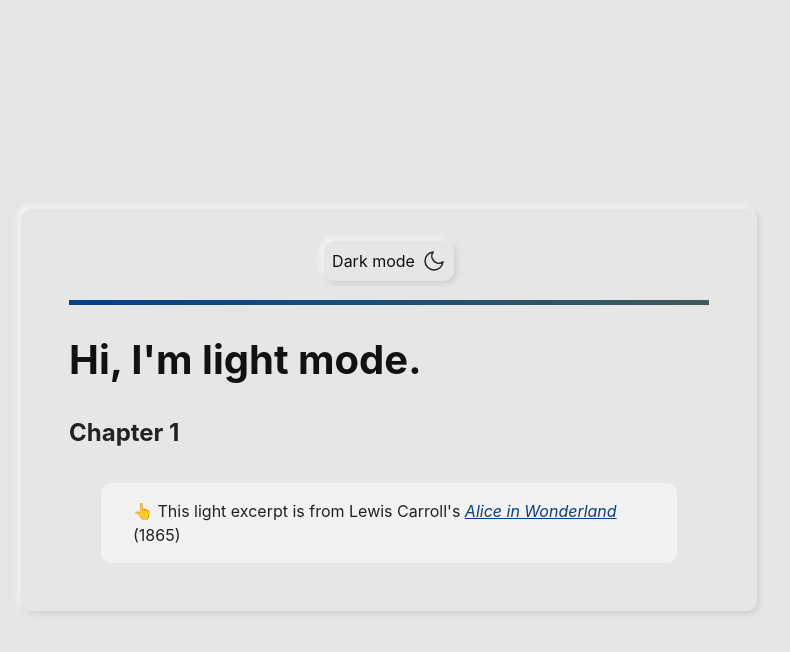
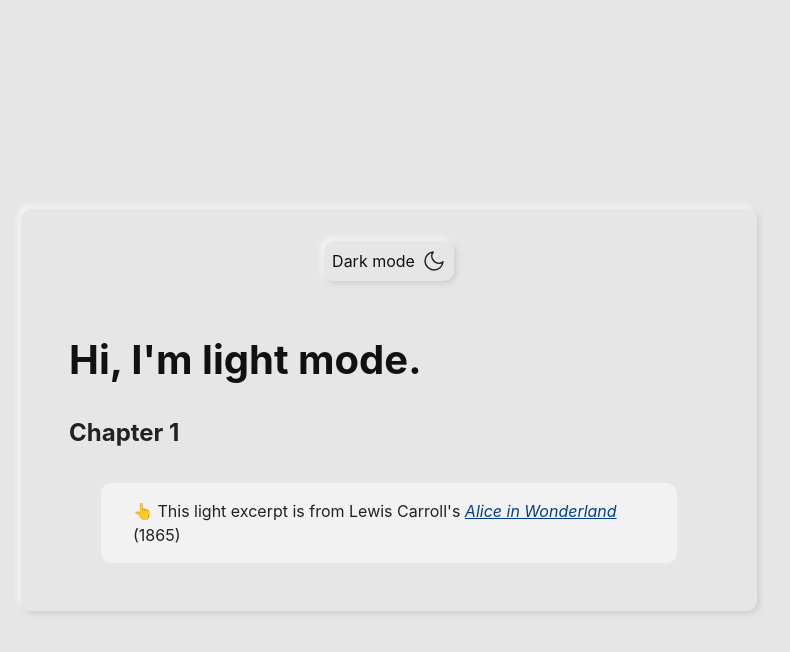
Before and after one commit to mohamadrido/time-parallax, a Jekyll site: the page built from about.html, in a window 1280 px wide. Shown: the top 652 px of the page, without its empty margins (251-1041 px from the left). Built offline with Jekyll 4.4.1, drawn with Linux system fonts in a browser that asks for light colours.

Commit message:
Update main.css

```diff
--- a/assets/main.css
+++ b/assets/main.css
@@ -75,17 +75,6 @@ body {
   position: relative;
   padding: 1rem 0;
   border-radius: var(--radius);
-}
-
-.color-mode__header:after {
-  position: absolute;
-  bottom: 0;
-  left: 0;
-  width: 100%;
-  height: 5px;
-  content: "";
-  background: linear-gradient(to right, #01408e, #3c5d5c);
-  background: linear-gradient(to right, var(--primary, #01408e), var(--secondary, #3c5d5c));
 }
 
 .color-mode__btn {
```
